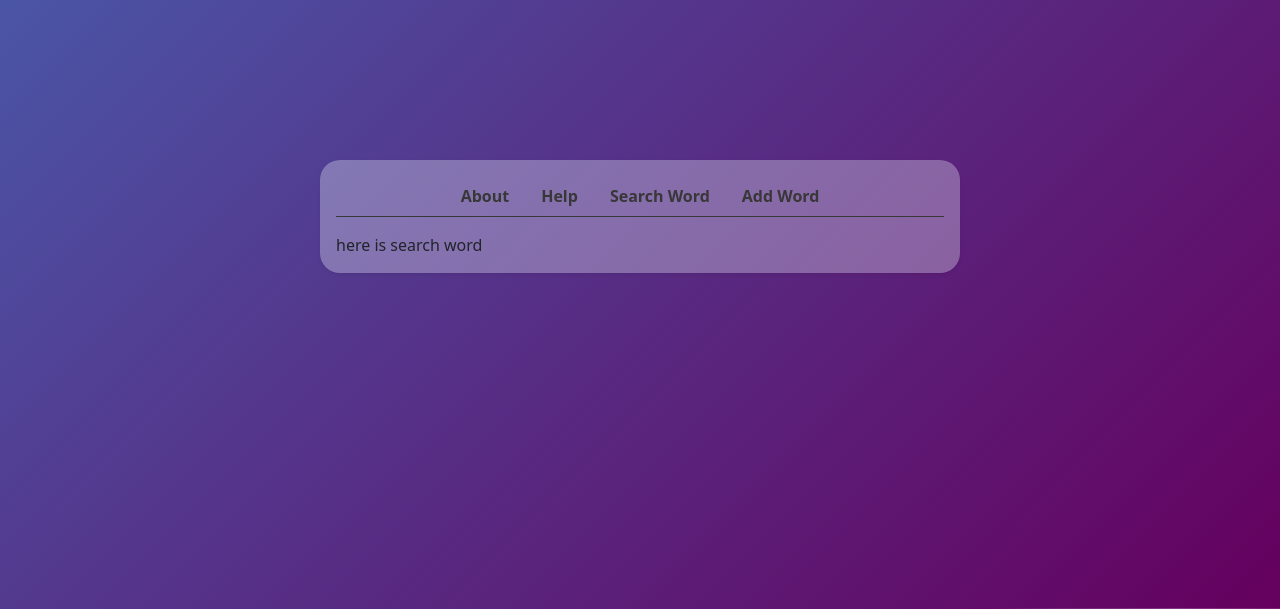
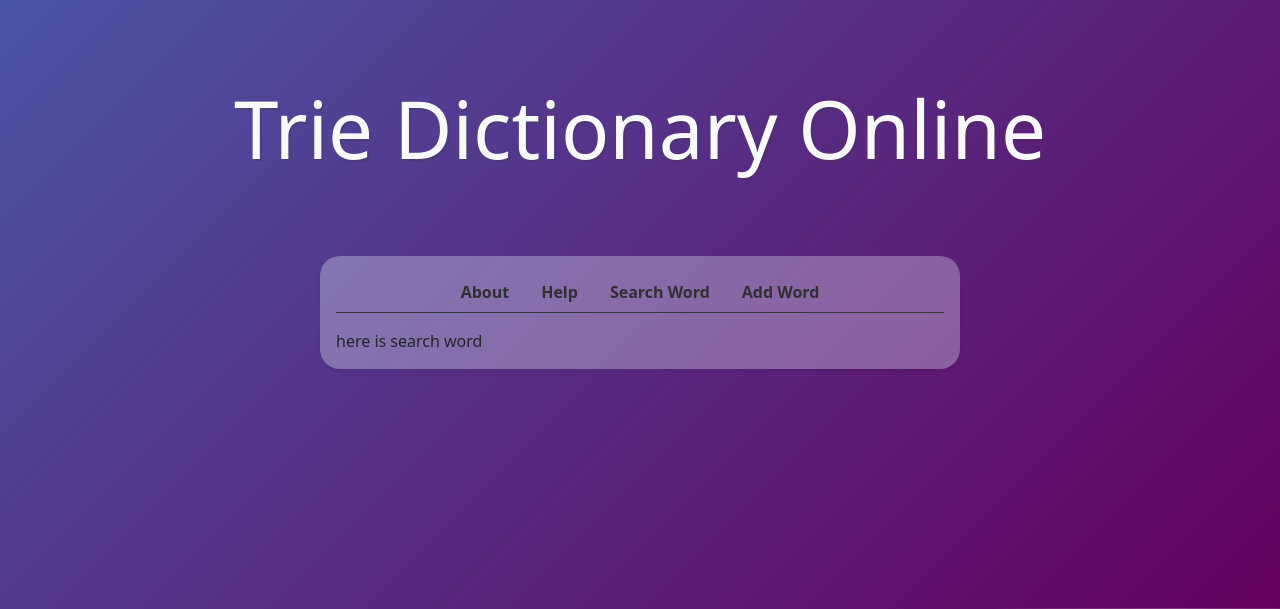
Before and after one commit to theMHD-120/trie-dictionary-online, a Django app: page / in a window 1280 px wide. Shown: the top 609 px of the page. Run offline with Django 4.2, Linux system fonts and the light colour scheme.

Commit message:
add header

```diff
--- a/main/templates/main/home.html
+++ b/main/templates/main/home.html
@@ -11,7 +11,7 @@
     <style>
         .main-card {
             width: 40rem;
-            margin-top: 10rem;
+            margin-top: 5rem;
             background-color: rgba(240, 248, 255, 0.31);
             border-radius: 20px;
         }
@@ -21,26 +21,32 @@
 <body>
 
 <div class="container">
+
+{#===========================HEADER=============================#}
+    <p class="text-center text-light display-1" style="margin-top: 5rem; text-shadow: 2px 2px rgba(60,60,60,0.3)">Trie Dictionary Online</p>
+
+{#===========================MAIN CARD=============================#}
+
     <div class="card mx-auto border-0 main-card shadow-sm">
         <div class="card-body">
             <ul class="nav justify-content-center mb-3" style="border-bottom: 1px solid #383838;">
                 <li class="nav-item">
-                    <a class="nav-link fw-bold" style="color: #383838;" data-bs-toggle="collapse" href="#AboutBox"
+                    <a class="nav-link fw-bold" style="color: #303030;" data-bs-toggle="collapse" href="#AboutBox"
                        role="button"
                        aria-expanded="false" aria-controls="AboutBox">About</a>
                 </li>
                 <li class="nav-item">
-                    <a class="nav-link fw-bold" style="color: #383838;" data-bs-toggle="collapse" href="#HelpBox"
+                    <a class="nav-link fw-bold" style="color: #303030;" data-bs-toggle="collapse" href="#HelpBox"
                        role="button"
                        aria-expanded="false" aria-controls="HelpBox">Help</a>
                 </li>
                 <li class="nav-item">
-                    <a class="nav-link fw-bold" style="color: #383838;" data-bs-toggle="collapse" href="#SearchWordBox"
+                    <a class="nav-link fw-bold" style="color: #303030;" data-bs-toggle="collapse" href="#SearchWordBox"
                        role="button"
                        aria-expanded="true" aria-controls="SearchWordBox">Search Word</a>
                 </li>
                 <li class="nav-item">
-                    <a class="nav-link fw-bold" style="color: #383838;" data-bs-toggle="collapse" href="#AddWordBox"
+                    <a class="nav-link fw-bold" style="color: #303030;" data-bs-toggle="collapse" href="#AddWordBox"
                        role="button"
                        aria-expanded="false" aria-controls="AddWordBox">Add Word</a>
                 </li>
```
